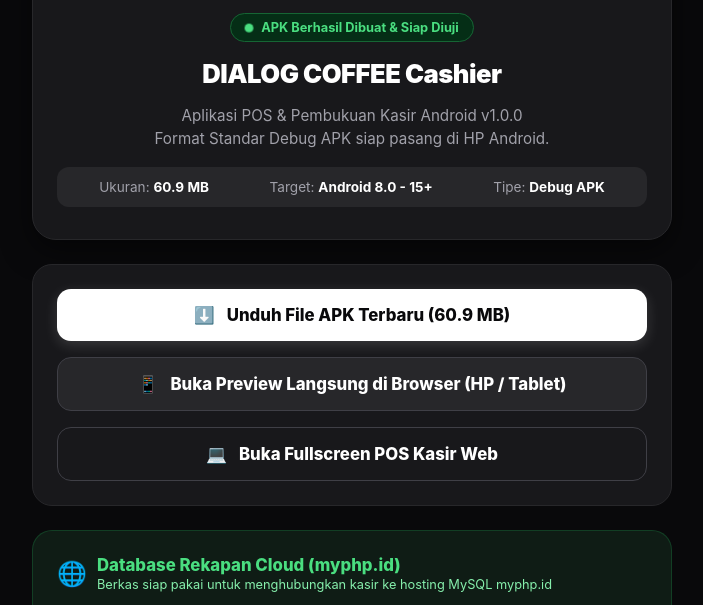
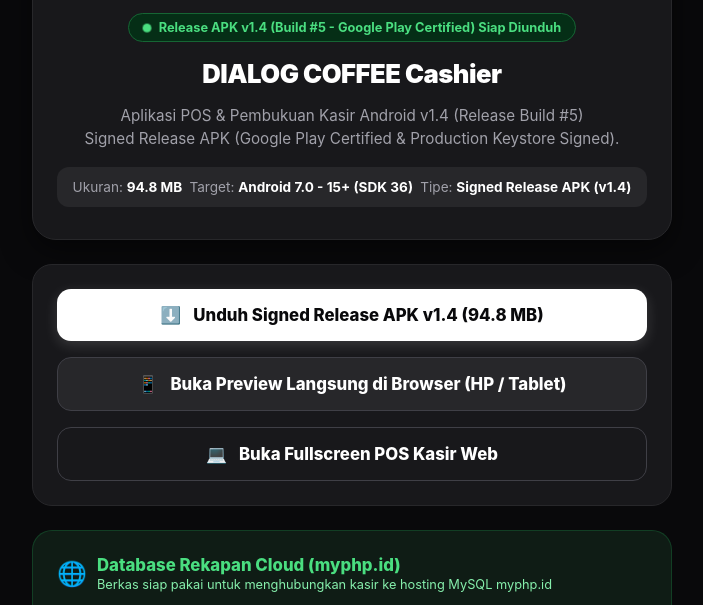
Before and after one commit to abzrt/DIALOG-COFFEE-Cashier, a website: page www/download.html in a window 1280 px wide. Shown: the part 158-763 px from the top of the page, without its empty margins (288-991 px from the left). Drawn offline with Linux system fonts and the light colour scheme; no server answers.

Commit message:
release: build Google Play Certified signed release APK v1.4 (versionCode 5)

```diff
--- a/www/download.html
+++ b/www/download.html
@@ -203,21 +203,21 @@
       <img src="assets/dialog_logo.jpg" alt="DIALOG COFFEE" class="logo-img" onerror="this.style.display='none'">
       <div class="badge-status">
         <span class="pulse-dot"></span>
-        APK Berhasil Dibuat & Siap Diuji
+        Release APK v1.4 (Build #5 - Google Play Certified) Siap Diunduh
       </div>
       <h1 class="brand-title">DIALOG COFFEE Cashier</h1>
-      <p class="brand-subtitle">Aplikasi POS & Pembukuan Kasir Android v1.0.0<br>Format Standar Debug APK siap pasang di HP Android.</p>
+      <p class="brand-subtitle">Aplikasi POS & Pembukuan Kasir Android v1.4 (Release Build #5)<br>Signed Release APK (Google Play Certified & Production Keystore Signed).</p>
 
       <div class="file-meta" style="width: 100%;">
-        <div>Ukuran: <span class="meta-val">60.9 MB</span></div>
-        <div>Target: <span class="meta-val">Android 8.0 - 15+</span></div>
-        <div>Tipe: <span class="meta-val">Debug APK</span></div>
+        <div>Ukuran: <span class="meta-val">94.8 MB</span></div>
+        <div>Target: <span class="meta-val">Android 7.0 - 15+ (SDK 36)</span></div>
+        <div>Tipe: <span class="meta-val">Signed Release APK (v1.4)</span></div>
       </div>
     </div>
 
     <div class="action-card">
-      <a href="dialog-coffee-cashier.apk" download class="action-btn btn-download" id="apkDownloadBtn">
-        <span>⬇️</span> Unduh File APK Terbaru (60.9 MB)
+      <a href="dialog-coffee-cashier-release.apk" download="dialog-coffee-cashier-v1.4.apk" class="action-btn btn-download" id="apkDownloadBtn">
+        <span>⬇️</span> Unduh Signed Release APK v1.4 (94.8 MB)
       </a>
 
       <a href="preview.html" class="action-btn btn-web">
```
Also changed, not shown: download.html (+7 -7 lines), 1 other file.
